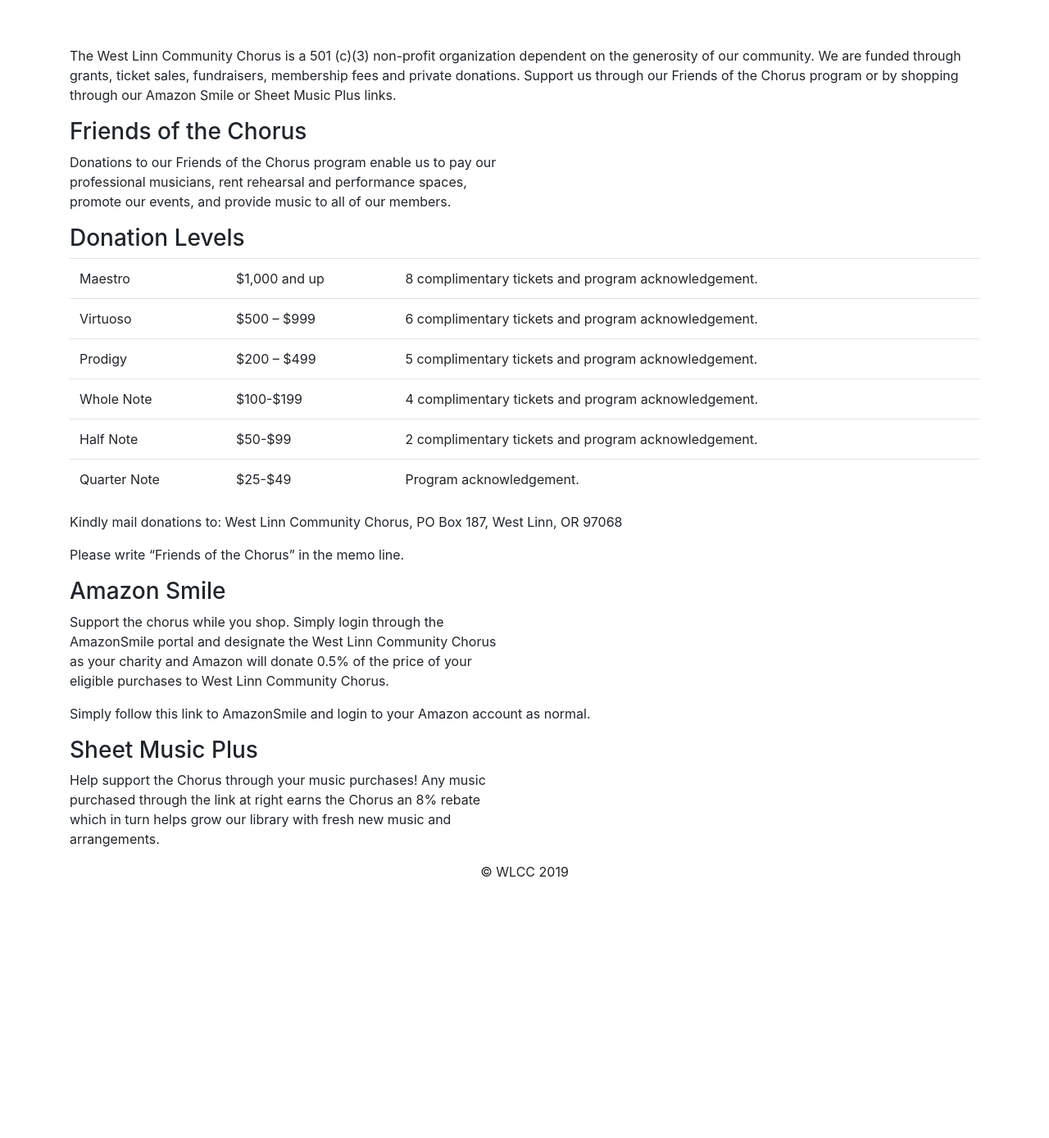
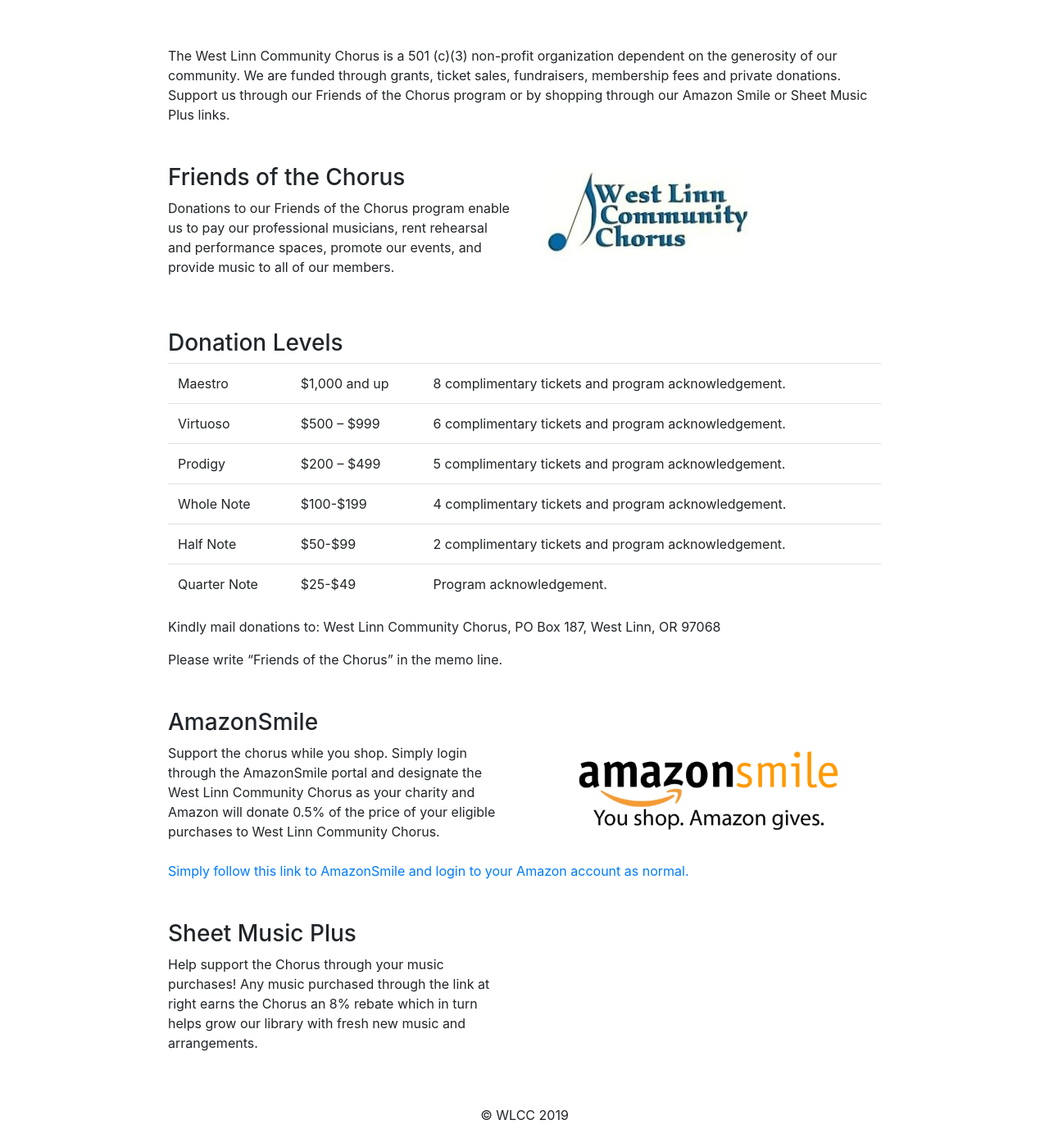
Before and after one commit to ecomstock/wlcc, a PHP site: page /support.php in a window 1280 px wide. Shown: the part 56-1445 px from the top of the page at 82% size. Before the commit the page ends 1148 px from the top, so only its background shows below. Run offline with PHP 8.4, Linux system fonts and the light colour scheme; some libraries are stand-ins or nearby versions.

Commit message:
update: style "support" page

```diff
--- a/support.php
+++ b/support.php
@@ -2,22 +2,23 @@
 
 	<main role="main">
 
-        <div class="container">
+        <div class="container" style="max-width: 900px;">
             <p>The West Linn Community Chorus is a 501 (c)(3) non-profit organization dependent on the generosity of our community. We are funded through grants, ticket sales, fundraisers, membership fees and private donations. Support us through our Friends of the Chorus program or by shopping through our Amazon Smile or Sheet Music Plus links.</p>
-            <h3>Friends of the Chorus</h3>
-            <div class="row">
+
+            <div class="row mt-5">
                 <div class="col-sm-6">
                     <div>
+                        <h3>Friends of the Chorus</h3>
                         <p>Donations to our Friends of the Chorus program enable us to pay our professional musicians, rent rehearsal and performance spaces, promote our events, and provide music to all of our members.</p>
                     </div>
                 </div>
                 <div class="col-sm-6">
-                    <div>
-                        <img src="" alt="">
-                    </div>
+                    <figure class="figure">
+                        <img src="./img/logo.jpg" class="figure-img img-fluid rounded" alt="">
+                    </figure>
                 </div>
             </div>
-            <h3>Donation Levels </h3>
+            <h3 class="mt-5">Donation Levels</h3>
             <table class="table">
                 <tbody>
                     <tr>
@@ -54,26 +55,26 @@
             </table>
             <p>Kindly mail donations to: West Linn Community Chorus, PO Box 187, West Linn, OR 97068</p>
             <p>Please write “Friends of the Chorus” in the memo line.</p>
-            <h3>Amazon Smile</h3>
+            <h3 class="mt-5">AmazonSmile</h3>
             <div class="row">
                 <div class="col-sm-6">
                     <div><p>Support the chorus while you shop. Simply login through the AmazonSmile portal and designate the West Linn Community Chorus as your charity and Amazon will donate 0.5% of the price of your eligible purchases to West Linn Community Chorus.</p></div>
                 </div>
                 <div class="col-sm-6">
-                    <div>
-                        <img src="" alt="">
-                    </div>
+                    <figure class="figure">
+                        <a href="https://smile.amazon.com/ch/48-1291914" target="_blank"><img src="./img/amazon-smile-logo.png" class="figure-img img-fluid rounded" alt=""></a>
+                    </figure>
                 </div>
             </div>
-            <p>Simply follow this link to AmazonSmile and login to your Amazon account as normal.</p>
-            <h3>Sheet Music Plus</h3>
-            <div class="row">
+            <a href="https://smile.amazon.com/ch/48-1291914" target="_blank"><p>Simply follow this link to AmazonSmile and login to your Amazon account as normal.</p></a>
+            <h3 class="mt-5">Sheet Music Plus</h3>
+            <div class="row mb-5">
                 <div class="col-sm-6">
                     <div><p>Help support the Chorus through your music purchases!  Any music purchased through the  link at right earns the Chorus an 8% rebate which in turn helps grow our library with fresh new music and arrangements.</p></div>
                 </div>
                 <div class="col-sm-6">
                     <div>
-                        <img src="" alt="">
+                        <a href="https://www.sheetmusicplus.com/instruments/choir/18/?aff_id=465937" target="_blank"><img src="https://via.placeholder.com/120x60" alt=""></a>
                     </div>
                 </div>
             </div>
```
